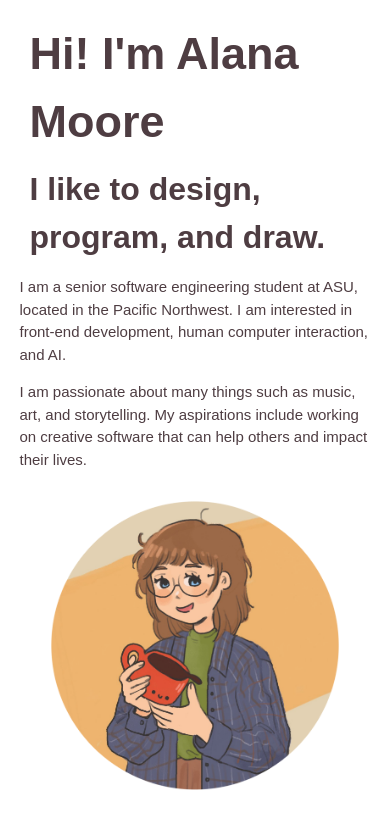
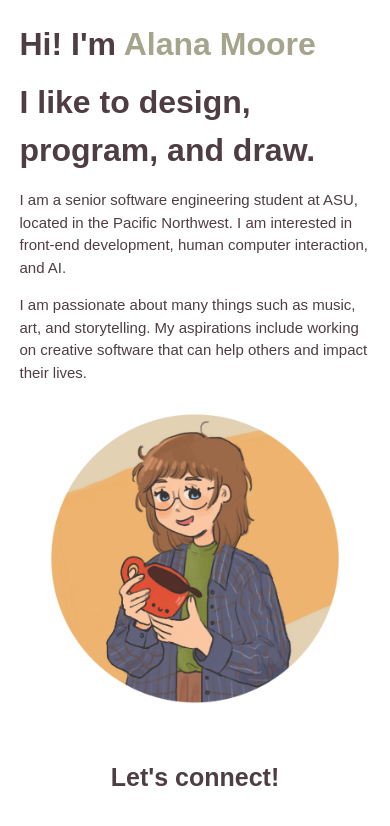
Before and after one commit to mooreala/react-portfolio, a React (Create React App) app: page / in a window 390 px wide. Shown: the top 826 px of the page. Built offline with nearby package versions, Linux system fonts and the light colour scheme.

Commit message:
Adjust spacing of about me section

```diff
--- a/src/about/About.css
+++ b/src/about/About.css
@@ -4,6 +4,7 @@
     position: relative;
     text-align: left;
     margin: 100px;
+    max-width: 30vw;
 }
 
 .about {
@@ -19,6 +20,7 @@
         width: 90vw;
         margin: 0px;
         margin-bottom: 10px;
+        max-width: 100%;
     }
     .about {
         flex-wrap: wrap;
@@ -26,12 +28,12 @@
         margin: 10px;
     }
     h1, h2 {
-        margin: 10px;
+        margin: 10px 0px;
     }
 }
 
 h1 {
-    font-size: clamp(3em, 0.75rem + 1.5vw, 3rem);
+    font-size: clamp(2rem, 0.75rem + 1.5vw, 3rem);
     font-weight: 600;
 }
 
--- a/src/about/About.js
+++ b/src/about/About.js
@@ -7,7 +7,7 @@ function About() {
     <div className="about">
       <div className="intro">
         <h1>
-          Hi! I'm Alana Moore
+          Hi! I'm <span style={{ color: "#A5A58D" }}>Alana Moore</span>
         </h1>
         <h2>
           I like to design, program, and draw.
```
